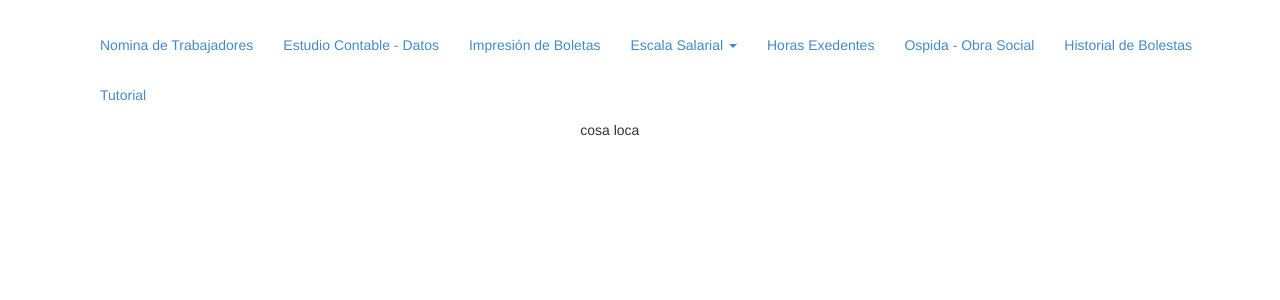
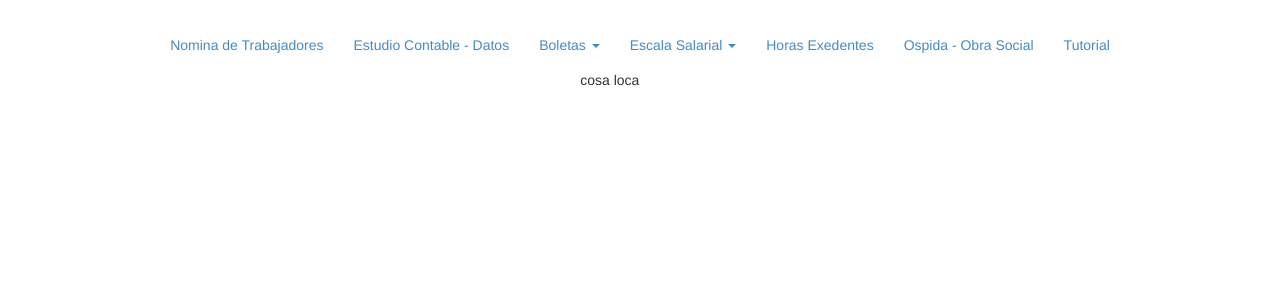
Before and after one commit to Darkzakath/ContableSGSv1.0, a PHP site: the page made by mockup/home alternativo/index.php in a window 1280 px wide. Shown: the part 102-402 px from the top of the page. Run offline with PHP 8.4, Linux system fonts and the light colour scheme.

Commit message:
nav v1.2
center nevbar

```diff
--- a/mockup/home alternativo/index.php
+++ b/mockup/home alternativo/index.php
@@ -7,6 +7,7 @@
 	<!--title>Sindicato Grafico Sureño: Gestión</title-->
 
 	<link rel="stylesheet" type="text/css" href="../../librerias/css/bootstrap.min.css">
+	<link rel="stylesheet" type="text/css" href="../../estilos/main-molleja.css">
 	<script type="text/javascript" src="../../librerias/js/jquery-2.1.1.min.js"></script>
 	<script type="text/javascript" src="../../librerias/js/bootstrap.min.js"></script>
 
@@ -42,15 +43,22 @@
  	<section>
  		<article>
  			<div class="collapse navbar-collapse navbar-ex1-collapse">
-				<ul class="nav navbar-nav navbar-right">
+				<ul class="nav navbar-nav">
 	 				<li>
 	 					<a href="#">Nomina de Trabajadores</a>
 	 				</li>
 	 				<li>
 	 					<a href="#">Estudio Contable - Datos</a>
 	 				</li>
-	 				<li>
-	 					<a href="#">Impresión de Boletas</a>
+	 				<li class="dropdown">
+	 					<a href="#" class="dropdown-toggle" data-toggle="dropdown">
+		 					Boletas
+		 					<b class="caret"></b>
+	 					</a>
+	 					<ul class="dropdown-menu">
+	 						<li><a href="#">Impresión</a></li>
+	 						<li><a href="#">Historial</a></li>
+	 					</ul>
 	 				</li>
 	 				<li class="dropdown">
 	 					<a href="#" class="dropdown-toggle" data-toggle="dropdown">
@@ -70,9 +78,6 @@
 	 					<a href="#">Ospida - Obra Social</a>
 	 				</li>
 	 				<li>
-	 					<a href="#">Historial de Bolestas</a>
-	 				</li>
-	 				<li>
 	 					<a href="#">Tutorial</a>
 	 				</li>
 	 			</ul>
```
